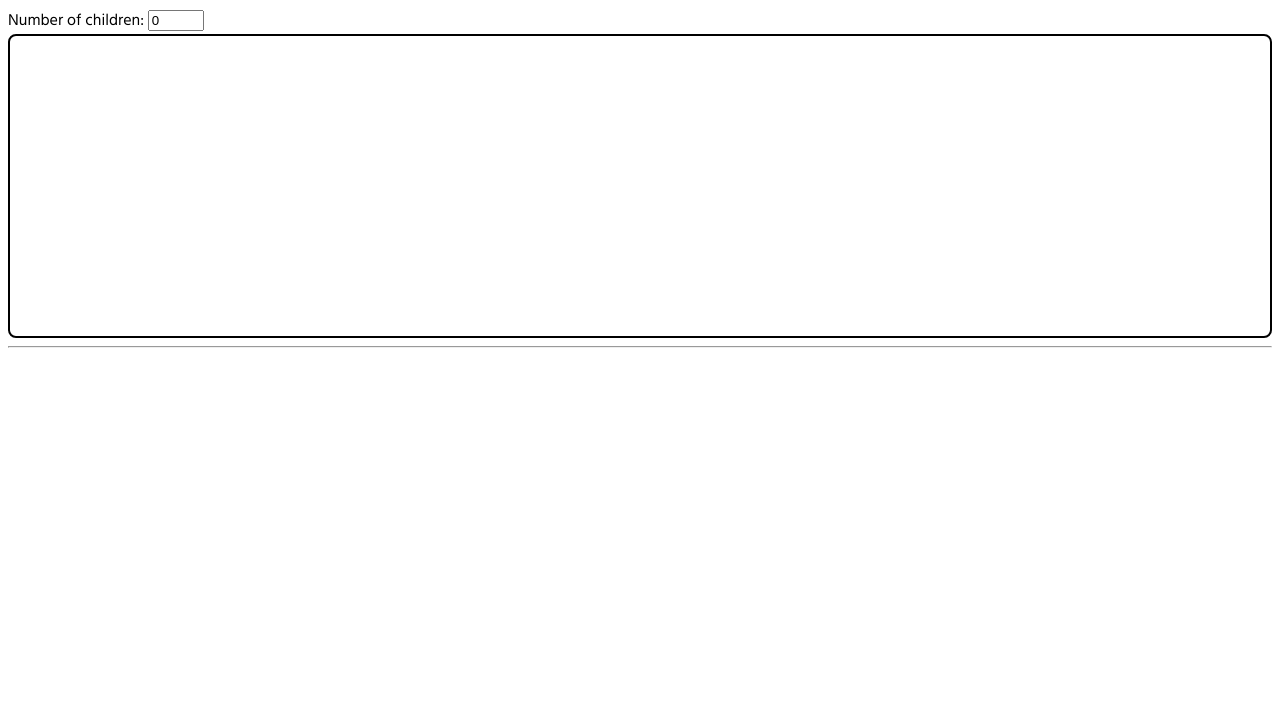
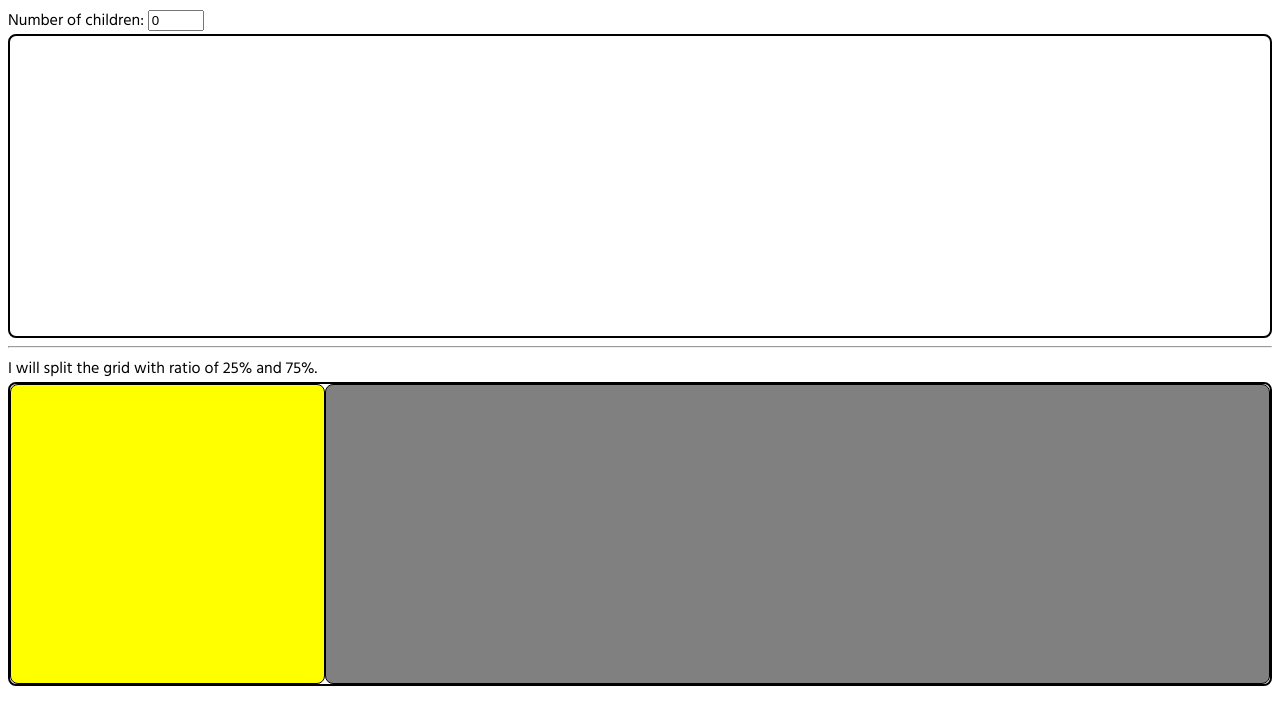
Before and after one commit to iamdejan/html-css-learning, a website built with Vite: page index.html in a window 1280 px wide. Built offline with nearby package versions, Linux system fonts and the light colour scheme.

Commit message:
add grid column demo

```diff
--- a/index.html
+++ b/index.html
@@ -12,9 +12,16 @@
   <body>
     <div id="grid-basic-demo">
       Number of children: <input type="number" min="0" max="10" value="0" />
-      <div class="grid-basic-demo-parent">
+      <div class="parent">
       </div>
     </div>
     <hr />
+    <div id="grid-column-demo">
+      I will split the grid with ratio of 25% and 75%.
+      <div class="parent">
+        <div class="children"></div>
+        <div class="children"></div>
+      </div>
+    </div>
   </body>
 </html>
--- /dev/null
+++ b/src/grid-column.scss
@@ -0,0 +1,21 @@
+#grid-column-demo div.parent {
+  display: grid;
+  grid-template-columns: 25% 75%;
+  height: 300px;
+  border: 2px solid;
+  border-radius: 0.5rem;
+}
+
+#grid-column-demo div.children {
+  display: flex;
+  border: 1px solid;
+  border-radius: 0.5rem;
+}
+
+#grid-column-demo div.children:first-of-type {
+  background-color: yellow;
+}
+
+#grid-column-demo div.children:last-of-type {
+  background-color: grey;
+}
--- a/src/grid.scss
+++ b/src/grid.scss
@@ -1,11 +1,11 @@
-.grid-basic-demo-parent {
+#grid-basic-demo div.parent {
   display: grid;
   height: 300px;
   border: 2px solid;
   border-radius: 0.5rem;
 }
 
-.grid-basic-demo-children {
+#grid-basic-demo div.children {
   display: flex;
   border: 1px solid;
   border-radius: 0.5rem;
--- a/src/grid.ts
+++ b/src/grid.ts
@@ -3,12 +3,12 @@ childrenNumberInput?.addEventListener("change", (event) => {
   const target = event.target as HTMLInputElement;
   const value = Number.parseInt(target.value);
 
-  const parent = document.querySelector("div.grid-basic-demo-parent") as HTMLDivElement|null;
+  const parent = document.querySelector("#grid-basic-demo div.parent") as HTMLDivElement|null;
   if(parent) {
     parent.innerHTML = "";
 
     for (let i = 1; i <= value; i++) {
-      const child = `<div class="grid-basic-demo-children"></div>`;
+      const child = `<div class="children"></div>`;
       parent.innerHTML += child;
     }
   }
--- a/src/style.scss
+++ b/src/style.scss
@@ -1,6 +1,7 @@
 // style.scss
 
 @use 'grid';
+@use 'grid-column';
 
 body {
   font-family: "Hind", Arial, Helvetica, sans-serif;
```
